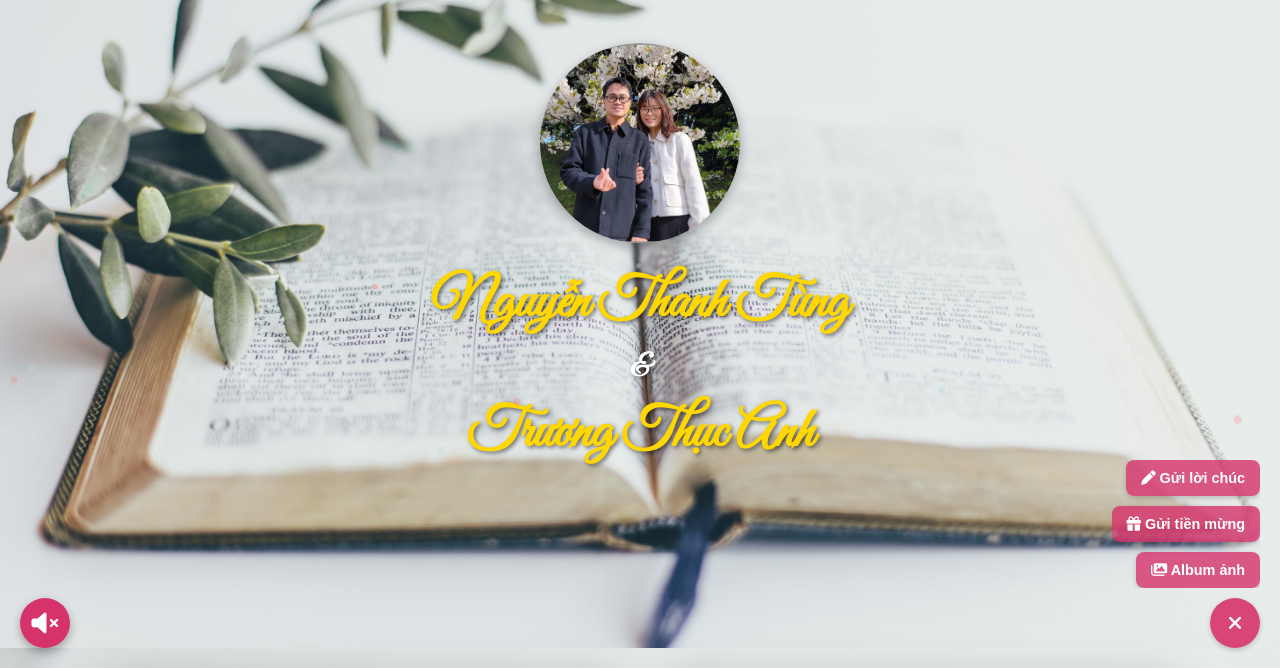
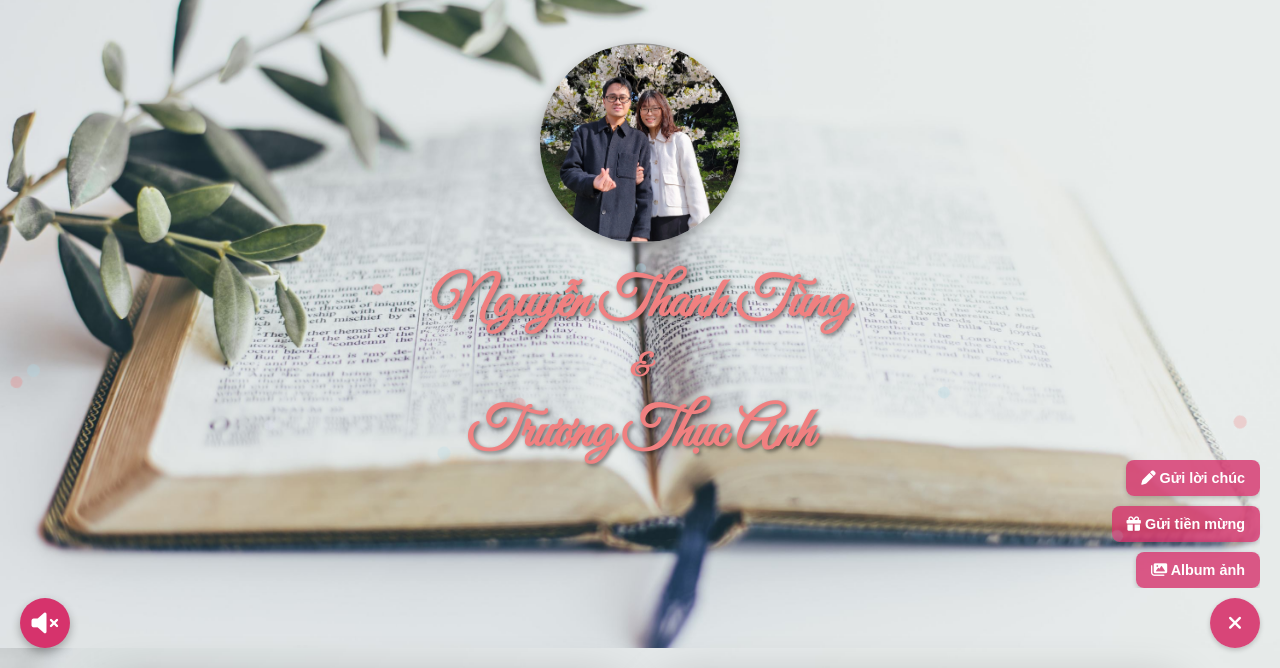
Before and after one commit to NGUYENTUNGBKHN/wedding-invite, a website: page index.html in a window 1280 px wide. Shown: the part 132-800 px from the top of the page. Drawn offline with nearby package versions, Linux system fonts and the light colour scheme.

Commit message:
change color

```diff
--- a/css/home.css
+++ b/css/home.css
@@ -44,13 +44,13 @@
     font-family: 'Great Vibes', cursive;
     font-size: 3.5rem;
     margin: 5px 0;
-    color: #ffd700;
+    color: lightcoral;
     text-shadow: 2px 2px 4px rgba(0, 0, 0, 0.5);
 }
 
 .couple-names h1:nth-child(2) {
     font-size: 2rem;
-    color: #fff;
+    color: lightcoral;
 }
 
 @media (max-width: 768px) {
--- a/scripts/flower-fly.js
+++ b/scripts/flower-fly.js
@@ -17,7 +17,7 @@ document.addEventListener('DOMContentLoaded', () => {
         const startX = Math.random() * window.innerWidth;
         flower.style.left = `${startX}px`;
 
-        const randomSize = Math.random() * (10 - 5) + 5;
+        const randomSize = Math.random() * (15 - 10) + 10;
         flower.style.width = `${randomSize}px`;
         flower.style.height = `${randomSize}px`;
 
```
